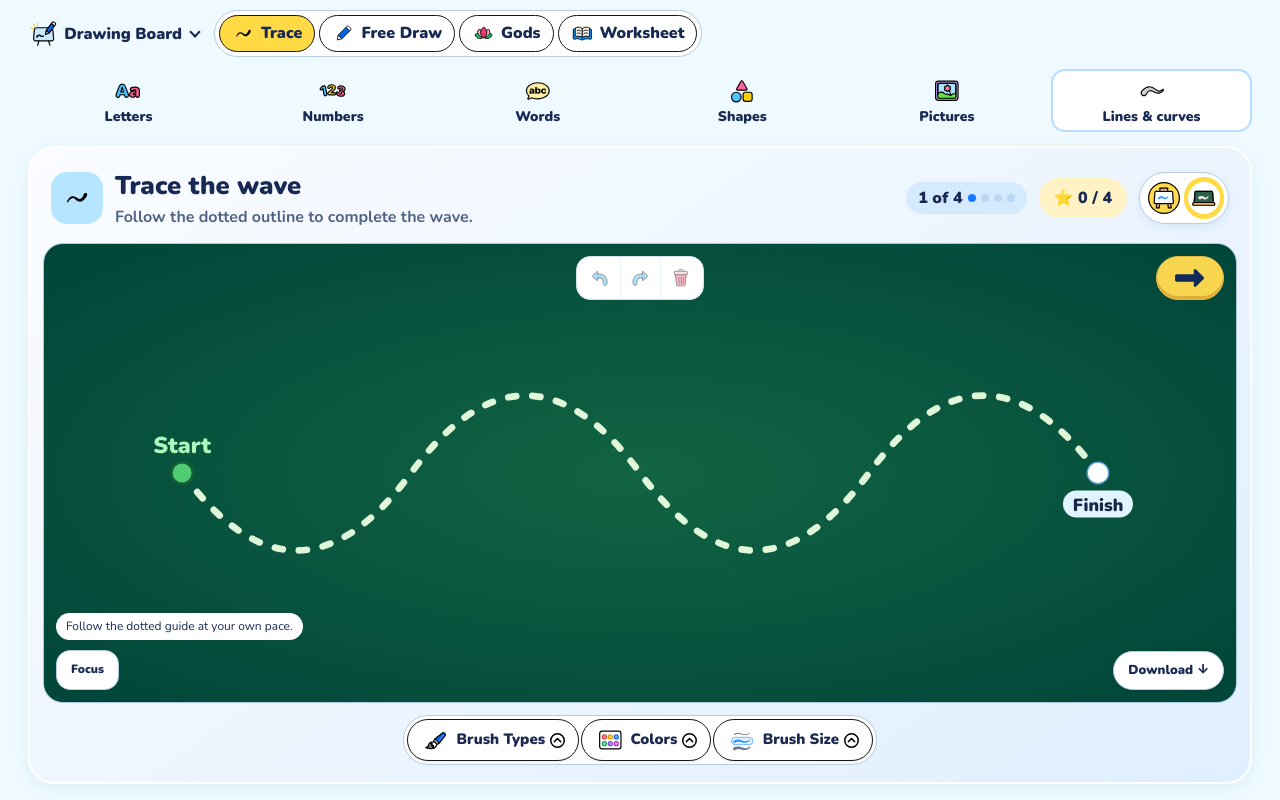
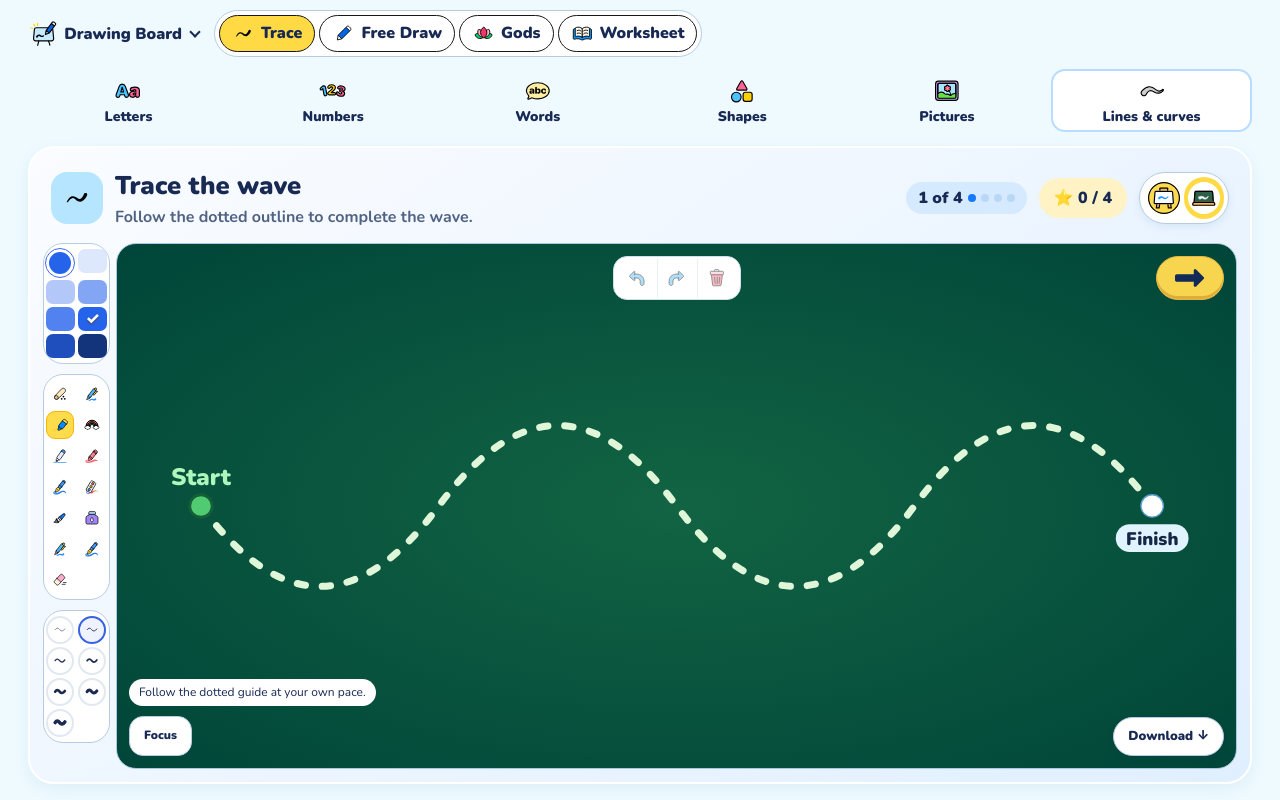
Before and after one commit to Ramonyv/Little-Learner, a React (Vite) app: page /drawing-board in a window 1280 px wide. Built offline with nearby package versions, Linux system fonts and the light colour scheme.

Commit message:
Fit drawing tools beside the canvas and remember recently used colours

```diff
--- a/src/components/board/BottomToolMenu.tsx
+++ b/src/components/board/BottomToolMenu.tsx
@@ -1,5 +1,5 @@
-import { ColorPicker } from './ColorPicker';
-import { useState, useSyncExternalStore, type ReactNode } from 'react';
+import { ColorPicker, colorShades } from './ColorPicker';
+import { type CSSProperties, useLayoutEffect, useRef, useState, useSyncExternalStore } from 'react';
 import { BoardIcon } from './BoardIcon';
 import { brushSizes, type Brush } from './InkCanvas';
 
@@ -33,34 +33,34 @@ type Props = {
   onColor: (value: string) => void;
   size: number;
   onSize: (value: number) => void;
-  actions?: ReactNode;
+
 };
 
-export function BottomToolMenu({ brushes, brush, onBrush, colors, color, onColor, size, onSize, actions }: Props) {
+export function BottomToolMenu({ brushes, brush, onBrush, color, onColor, size, onSize }: Props) {
   const sidebar = useSyncExternalStore(subscribeLayout, () => desktop.matches);
-  const [open, setOpen] = useState<'brush' | 'color' | 'size' | null>(null);
-  const [moreBrushes, setMoreBrushes] = useState(false);
-  const toggle = (section: 'brush' | 'color' | 'size') => {
-    setMoreBrushes(false);
-    setOpen(current => current === section ? null : section);
-  };
-  const primaryBrushes = brushes.filter(value => value === 'Fill' || ['Chalk','Pen','Marker','Rainbow','Monoline','Crayon','Fountain Pen','Watercolor'].includes(value));
-  const extraBrushes = brushes.filter(value => !primaryBrushes.includes(value));
+  const rail = useRef<HTMLElement>(null);
+  const [railHeight, setRailHeight] = useState(0);
+  useLayoutEffect(() => {
+    const element = rail.current;
+    if (!element) return;
+    const measure = () => setRailHeight(element.clientHeight);
+    measure();
+    const observer = new ResizeObserver(measure);
+    observer.observe(element);
+    return () => observer.disconnect();
+  }, [sidebar]);
+  const [shadeBase, setShadeBase] = useState(color);
+  const shades = colorShades(shadeBase);
+  function chooseColor(value: string) {
+    setShadeBase(value);
+    onColor(value);
+  }
   const brushOption = (value: Brush | 'Fill') =>
-    <button key={value} type="button" className="bottom-tool-choice" aria-pressed={brush === value} onClick={() => {onBrush(value);setOpen(null);setMoreBrushes(false)}}>
+    <button key={value} type="button" className="bottom-tool-choice" aria-pressed={brush === value} aria-label={value} title={value} onClick={() => onBrush(value)}>
       <BrushIcon brush={value}/>
       <span>{value === 'Fountain Pen' ? 'Fountain' : value === 'Watercolor' ? 'Water' : value}</span>
     </button>;
-  const section = (id: 'brush' | 'color' | 'size', title: string, icon: string) =>
-    <div className={'bottom-tool-section' + (open === id ? ' expanded' : '')}>
-      <button type="button" className="bottom-tool-heading" aria-expanded={open === id} aria-label={title} onClick={() => toggle(id)}>
-        <img src={asset + icon} alt="" />
-        <span>{title}</span>
-        <img className="bottom-tool-arrow" src={asset + (open === id ? 'Expand.svg' : 'Collapse.svg')} alt="" />
-      </button>
-    </div>;
-
-  const visibleSizes = sidebar ? [...brushSizes, {scale:1.5,label:"Medium wide"}, {scale:3.5,label:"Extra broad"}].sort((a,b)=>a.scale-b.scale) : brushSizes;
+  const visibleSizes = [...brushSizes, {scale:1.5,label:"Medium wide"}, {scale:3.5,label:"Extra broad"}].sort((a,b)=>a.scale-b.scale);
   const sizeChoices = visibleSizes.map(({ scale, label }) =>
           <button key={scale} type="button" className="bottom-size" aria-label={label} title={label} aria-pressed={size === scale} onClick={() => onSize(scale)}><svg viewBox="-7 -7 46 36" aria-hidden="true"><path d="M2 10 Q8 1 15 10 T30 8" fill="none" stroke="currentColor" strokeWidth={Math.max(1.5, scale * 2.5)} strokeLinecap="round"/></svg></button>);
   if (sidebar) return <aside className="drawing-tool-sidebar" aria-label="Drawing tools">
@@ -69,25 +69,24 @@ export function BottomToolMenu({ brushes, brush, onBrush, colors, color, onColor
     <section><h3>Brush Size</h3><div className="sidebar-sizes">{sizeChoices}</div></section>
   </aside>;
 
-  return <div className="bottom-tool-menu" aria-label="Drawing tools">
-    {open && <div className={'bottom-tool-popup ' + open + (moreBrushes ? ' extra' : '')}>
-      <div className="bottom-tool-choices">
-        {open === 'brush' && <>
-          {(moreBrushes ? extraBrushes : primaryBrushes).map(brushOption)}
-          {extraBrushes.length > 0 && <button type="button" className="bottom-tool-choice" aria-label={moreBrushes ? 'Previous brushes' : 'More brushes'} onClick={() => setMoreBrushes(value => !value)}>{moreBrushes ? 'Back' : 'More'}</button>}
-        </>}
-        {open === 'color' && <>
-          {colors.map(([label, value]) => <button key={value} type="button" className="bottom-color" aria-label={label + ' colour'} aria-pressed={color === value} style={{ backgroundColor: value }} onClick={() => onColor(value)}>{color === value && <span aria-hidden="true">✓</span>}</button>)}
-          <ColorPicker color={color} onColor={onColor}/>
-        </>}
-        {open === 'size' && sizeChoices}
-      </div>
-    </div>}
-    <div className="bottom-tool-sections">
-      {section('brush', 'Brush Types', 'Brush Types/Brush.svg')}
-      {section('color', 'Colors', 'Colors/Brush.svg')}
-      {section('size', 'Brush Size', 'Brush Size/Brush Size.svg')}
+  // Allow 56px for group padding, borders and the two gaps between groups.
+  const counts = [1 + shades.length, brushes.length, visibleSizes.length];
+  const rows = (columns: number) => counts.reduce((sum, count) => sum + Math.ceil(count / columns), 0);
+  const cellSize = (columns: number) => Math.floor((railHeight - 56 - (rows(columns) - 3) * 3) / rows(columns));
+  const columns = [1, 2, 3].find(count => cellSize(count) >= 28) ?? 3;
+  const cell = Math.min(34, Math.max(24, cellSize(columns)));
+  return <aside ref={rail} className="drawing-rail" style={{
+    '--rail-columns': columns,
+    '--rail-cell': cell + 'px',
+    width: Math.max(48, columns * cell + (columns - 1) * 3 + 8)
+  } as CSSProperties} aria-label="Drawing tools">
+    <div className="rail-group" role="group" aria-label="Colors">
+      <ColorPicker color={color} onColor={chooseColor}/>
+      {shades.map((value, index) => <button key={index} type="button" className="rail-shade"
+        style={{backgroundColor: value}} aria-label={`Shade ${index + 1}`} aria-pressed={value.toLowerCase() === color.toLowerCase()}
+        onClick={() => onColor(value)}>{value.toLowerCase() === color.toLowerCase() && '✓'}</button>)}
     </div>
-    {actions && <div className="bottom-tool-actions">{actions}</div>}
-  </div>;
+    <div className="rail-group" role="group" aria-label="Brush Types">{brushes.map(brushOption)}</div>
+    <div className="rail-group" role="group" aria-label="Brush Size">{sizeChoices}</div>
+  </aside>;
 }
--- a/src/components/board/ColorPicker.tsx
+++ b/src/components/board/ColorPicker.tsx
@@ -1,3 +1,4 @@
+import { useRecentColors } from './recentColors';
 import {useId, useLayoutEffect, type CSSProperties, useRef, useState, type KeyboardEvent, type PointerEvent} from 'react';
 import './color-picker.css';
 
@@ -16,6 +17,9 @@ function rgb(hex:string) {
   return [0,2,4].map(i=>parseInt(full.slice(i,i+2),16));
 }
 const hexColor=(channels:number[])=>'#'+channels.map(x=>Math.round(x).toString(16).padStart(2,'0')).join('');
+export function colorShades(hex: string) {
+  return [.85,.65,.43,.2,0,-.2,-.48].map(weight=>hexColor(rgb(hex).map(c=>weight>=0?c+(255-c)*weight:c*(1+weight))));
+}
 function hsv(hex:string) {
   const [r,g,b]=rgb(hex).map(x=>x/255);
   const v=Math.max(r,g,b), delta=v-Math.min(r,g,b);
@@ -44,6 +48,7 @@ function selectPointer(e:PointerEvent<HTMLElement>,pick:(x:number,y:number)=>voi
   pick(2*(e.clientX-rect.left)/rect.width-1,2*(e.clientY-rect.top)/rect.height-1);
 }
 export function ColorPicker({color,onColor,inline=false}:{inline?:boolean;color:string;onColor:(hex:string)=>void}) {
+  const recent = useRecentColors();
   const id=useId();
   const panel=useRef<HTMLDivElement>(null), trigger=useRef<HTMLButtonElement>(null), disk=useRef<HTMLCanvasElement>(null);
   const [opened,setOpened]=useState(false),[wheel,setWheel]=useState(false);
@@ -98,14 +103,14 @@ export function ColorPicker({color,onColor,inline=false}:{inline?:boolean;color:
     else apply(h,clamp(s+(e.key==='ArrowRight'||e.key==='ArrowLeft'?step*.025:0)),clamp(v+(e.key==='ArrowUp'||e.key==='ArrowDown'?step*.025:0)));
   }
   const angle=(180-h)*Math.PI/180, x=2*s-1,y=1-2*v,ratio=Math.max(Math.abs(x),Math.abs(y))/(Math.hypot(x,y)||1);
-  const shades=[.85,.65,.43,.2,0,-.2,-.48].map(weight=>hexColor(rgb(base.hex).map(c=>weight>=0?c+(255-c)*weight:c*(1+weight))));
+  const shades=colorShades(base.hex);
   function swatch(hex:string,label:string,select:()=>void) {
     const chosen=hex.toLowerCase()===color.toLowerCase();
     return <button key={label} type="button" aria-label={label} aria-pressed={chosen} style={{background:hex,color:hsv(hex).v<.7||hsv(hex).s>.5?'white':'#16274a'}} onClick={select}>{chosen?'✓':''}</button>;
   }
   return <>
-    {!inline && <button ref={trigger} type="button" className="bottom-color custom-color" aria-label="Custom drawing colour" aria-haspopup="dialog" aria-expanded={opened} {...{popovertarget:id}} onClick={()=>{if(!opened){setBase(nearest(color));setWheel(false)}}}/>}
-    <div id={id} {...(inline ? {} : {popover:"auto"})} role={inline ? "group" : "dialog"} aria-label="Custom drawing colour" className="ll-picker" ref={panel}>
+    {!inline && <button ref={trigger} type="button" className="bottom-color custom-color" style={{"--chosen-colour":color} as CSSProperties} aria-label="Custom drawing colour" aria-haspopup="dialog" aria-expanded={opened} {...{popovertarget:id}} onClick={()=>{if(!opened){setBase(nearest(color));setWheel(false)}}}/>}
+    <div id={id} {...(inline ? {} : {popover:"auto"})} role={inline ? "group" : "dialog"} style={{"--chosen-colour":color} as CSSProperties} aria-label="Custom drawing colour" className="ll-picker" ref={panel}>
       <div className="ll-picker-tabs">{['Palette','Wheel'].map((name,i)=><button key={name} aria-label={name} aria-pressed={wheel===Boolean(i)} onClick={()=>setWheel(Boolean(i))}><img alt="" src={'/Bottom%20Toolbar/Colors/'+name+'.svg'}/></button>)}</div>
       {wheel ? <div className="ll-wheel" onPointerDown={ringPointer} onPointerMove={ringPointer} tabIndex={0} role="slider" aria-label="Hue" aria-valuemin={0} aria-valuemax={360} aria-valuenow={Math.round(h)} onKeyDown={e=>{if(e.target===e.currentTarget)keys(e,true)}}>
         <i style={{left:50+41*Math.sin(angle)+'%',top:50-41*Math.cos(angle)+'%',background:hexColor(pigment(h,1,1))}}/>
@@ -116,6 +121,15 @@ export function ColorPicker({color,onColor,inline=false}:{inline?:boolean;color:
         <h3>All Colors</h3><div className="ll-swatches">{palette.map(p=>swatch(p.hex,p.name,()=>{setBase(p);onColor(p.hex)}))}</div>
         <h3>Custom</h3><input className="ll-hue" style={{"--picked":color} as CSSProperties} type="range" aria-label="Custom hue" min="0" max="359" value={Math.round(h)%360} onChange={e=>apply(+e.target.value,s||1,v||1)}/>
       </>}
+      {recent.length > 0 && <>
+        <h3>Recently used colours</h3>
+        <div className="ll-swatches recent">
+          {recent.map(hex => swatch(hex, 'Reuse ' + hex.toUpperCase(), () => {
+            setBase(nearest(hex));
+            onColor(hex);
+          }))}
+        </div>
+      </>}
     </div>
   </>;
 }
--- a/src/components/board/GodsStudio.tsx
+++ b/src/components/board/GodsStudio.tsx
@@ -1,3 +1,4 @@
+import { rememberColor } from './recentColors';
 import { readWork, saveWork } from '../../utils/localWork';
 import { DownloadDrawing } from './DownloadDrawing';
 import { BottomToolMenu, drawingBrushes } from './BottomToolMenu';
@@ -119,6 +120,7 @@ export function GodsStudio(){
   if(tool!=='Fill')return;
   // Different taps in one raster region share one fill entry.
   if(page){const mask=page.mask(id);id=Object.keys(sheet.fills).reverse().find(key=>page.mask(key)===mask)??id}
+  rememberColor(color);
   sheet.undo.push([id,sheet.fills[id]]);
   sheet.fills={...sheet.fills,[id]:color};redraw();
  }
--- a/src/components/board/InkCanvas.tsx
+++ b/src/components/board/InkCanvas.tsx
@@ -1,3 +1,4 @@
+import { rememberColor } from './recentColors';
 import { useLayoutEffect, useRef } from 'react';
 
 export const brushSizes = [
@@ -85,6 +86,9 @@ export function InkCanvas({strokes,brush,color,widthScale=1,onFinish,afterStroke
     current.renderer.finish();
     active.current = null;
     strokes.push(current.stroke);
+    if (current.stroke.brush !== 'Eraser' && current.stroke.brush !== 'Rainbow') {
+      rememberColor(current.stroke.color);
+    }
     // The final pass resolves end tapers. Other materials are already complete.
     if (['Pen','Brush','Fountain Pen'].includes(current.stroke.brush)) {
       const ctx = ref.current!.getContext('2d')!;
--- a/src/components/board/color-picker.css
+++ b/src/components/board/color-picker.css
@@ -17,3 +17,4 @@
 .ll-wheel-center{position:absolute;inset:17%;border:3px solid white;border-radius:50%}
 .ll-wheel canvas{width:100%;height:100%;border-radius:50%;touch-action:none}
 .ll-wheel i{pointer-events:none;position:absolute;transform:translate(-50%,-50%);width:28px;height:28px;border:3px solid white;border-radius:50%;box-shadow:0 2px 5px #0004}
+.ll-picker .ll-swatches.recent{border-bottom:0;padding-bottom:0}
--- /dev/null
+++ b/src/components/board/recentColors.ts
@@ -0,0 +1,23 @@
+import { useSyncExternalStore } from 'react';
+
+let recent: string[] = [];
+const listeners = new Set<() => void>();
+
+export function rememberColor(value: string) {
+  const hex = value.toLowerCase();
+  const color = hex.length === 4
+    ? '#' + [...hex.slice(1)].map(digit => digit + digit).join('')
+    : hex;
+  if (recent[0] === color) return;
+  recent = [color, ...recent.filter(previous => previous !== color)].slice(0, 8);
+  listeners.forEach(notify => notify());
+}
+
+function subscribe(notify: () => void) {
+  listeners.add(notify);
+  return () => { listeners.delete(notify); };
+}
+
+export function useRecentColors() {
+  return useSyncExternalStore(subscribe, () => recent);
+}
--- a/src/pages/drawing-board.css
+++ b/src/pages/drawing-board.css
@@ -484,3 +484,33 @@
 .board-heading .board-switch img {
   -webkit-user-drag: none;
 }
+
+/* Compact layouts reserve a column next to the paper for drawing tools. */
+.drawing-board .board-frame:has(> .drawing-rail) {
+  display:grid;
+  grid-template-columns: auto minmax(0,1fr);
+  grid-template-rows:auto auto minmax(0,1fr);
+  column-gap:6px;
+}
+.board-frame:has(> .drawing-rail) > .board-top {grid-area:1/1/2/-1}
+.board-frame:has(> .drawing-rail) > .letter-size-control {grid-area:2/1/3/-1}
+.board-frame:has(> .drawing-rail) > .board-paper {grid-area:3/2}
+.board-frame:has(> .drawing-rail) > .mobile-board-bar {display:none}
+.drawing-rail {
+  grid-area:3/1; align-self:stretch; contain:size; width:48px; min-height:0;
+  overflow-y:auto; overscroll-behavior:contain; scrollbar-width:thin;
+  display:flex; flex-direction:column; gap:10px; user-select:none; -webkit-user-select:none;
+}
+.rail-group {
+  display:grid; grid-template-columns:repeat(var(--rail-columns),minmax(0,1fr)); justify-items:center; align-content:start; gap:3px;
+  background:white; border:1px solid #b7cce3; border-radius:20px; padding:5px 2px;
+}
+.drawing-rail .bottom-tool-choice,.drawing-rail .bottom-size,.drawing-rail .bottom-color {
+  width:var(--rail-cell); height:var(--rail-cell); min-width:0; min-height:0; padding:4px; box-shadow:none;
+}
+.drawing-rail .bottom-tool-choice {border:1px solid transparent;border-radius:9px}
+.drawing-rail .bottom-tool-choice[aria-pressed=true]{background:#ffdc4b;border-color:#ffb200}
+.drawing-rail .bottom-tool-choice span {display:none}
+.drawing-rail .bottom-tool-choice :is(img,svg){width:min(24px,100%);height:min(24px,100%)}
+.drawing-rail .custom-color {background:var(--chosen-colour); border:3px solid white; outline:1px solid #4268ef}
+.drawing-rail .rail-shade {width:min(32px,100%); height:24px; min-height:0; padding:0; border:0; border-radius:7px; color:white;text-shadow:0 1px 2px #444;box-shadow:none}
```
